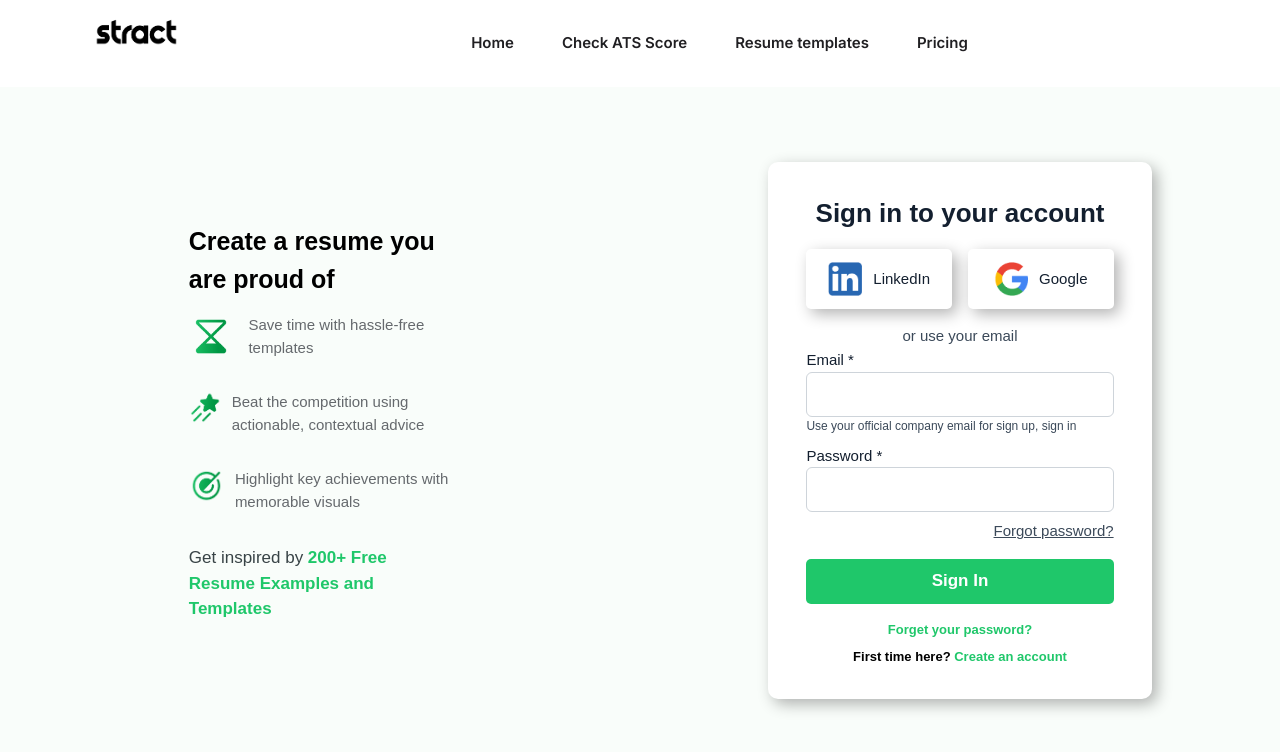
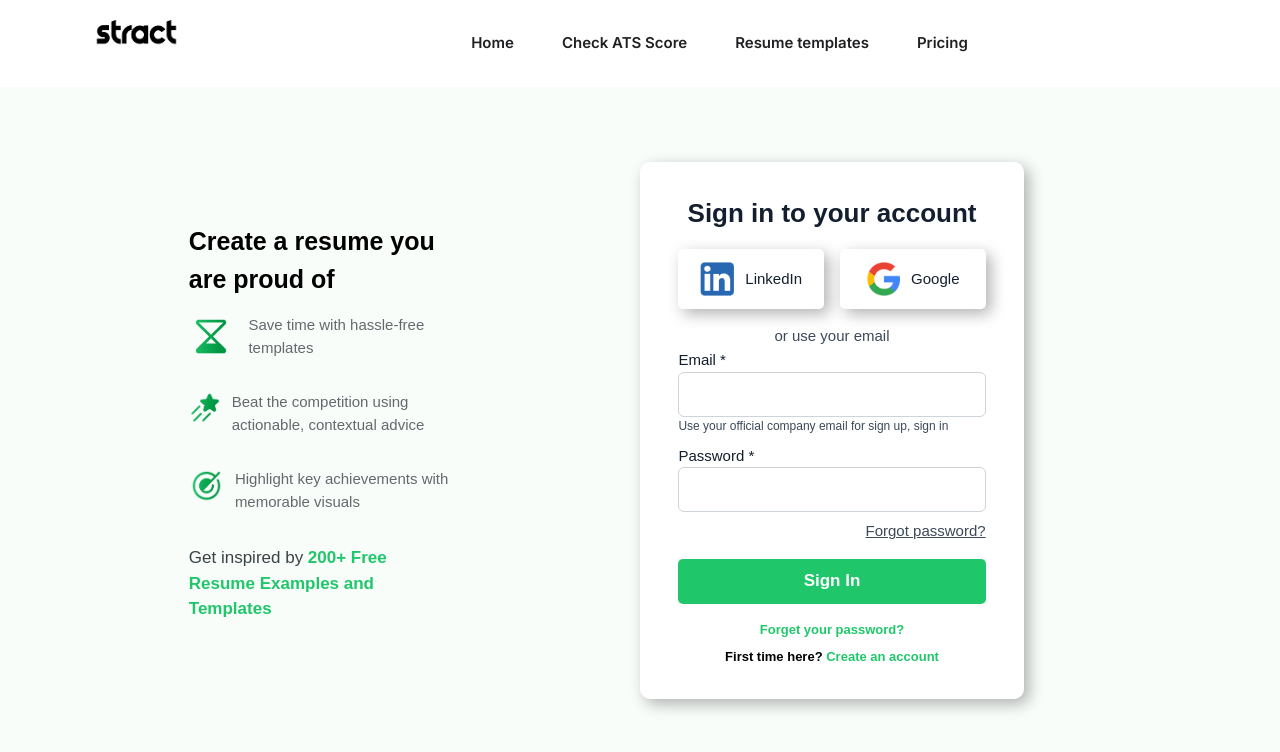
Before and after one commit to cvasiva/stract, a Next.js app: page /home in a window 1280 px wide. Shown: the top 752 px of the page. Built offline with nearby package versions, Linux system fonts and the light colour scheme; a web font is replaced by a local one.

Commit message:
first commit1

```diff
--- a/app/_shared/components/home/home.module.scss
+++ b/app/_shared/components/home/home.module.scss
@@ -210,6 +210,13 @@
   align-items: center;
 }
 
+.resumeflx1 {
+  width: 50%;
+  display: flex;
+  justify-content: start;
+  align-items: center;
+}
+
 .ofwidth {
   width: 41%;
   padding-top: 0%;
--- a/app/_shared/components/home/home.tsx
+++ b/app/_shared/components/home/home.tsx
@@ -82,7 +82,7 @@ const Home: React.FC = () => {
               </div>
             </div>
           </div>
-          <div className={styles.resumeflx}>
+          <div className={styles.resumeflx1}>
             <div className={styles.cardpart2}>
               <div style={{ width: '80%' }}>
                 <div className={styles.Signfont}>Sign in to your account</div>
```
